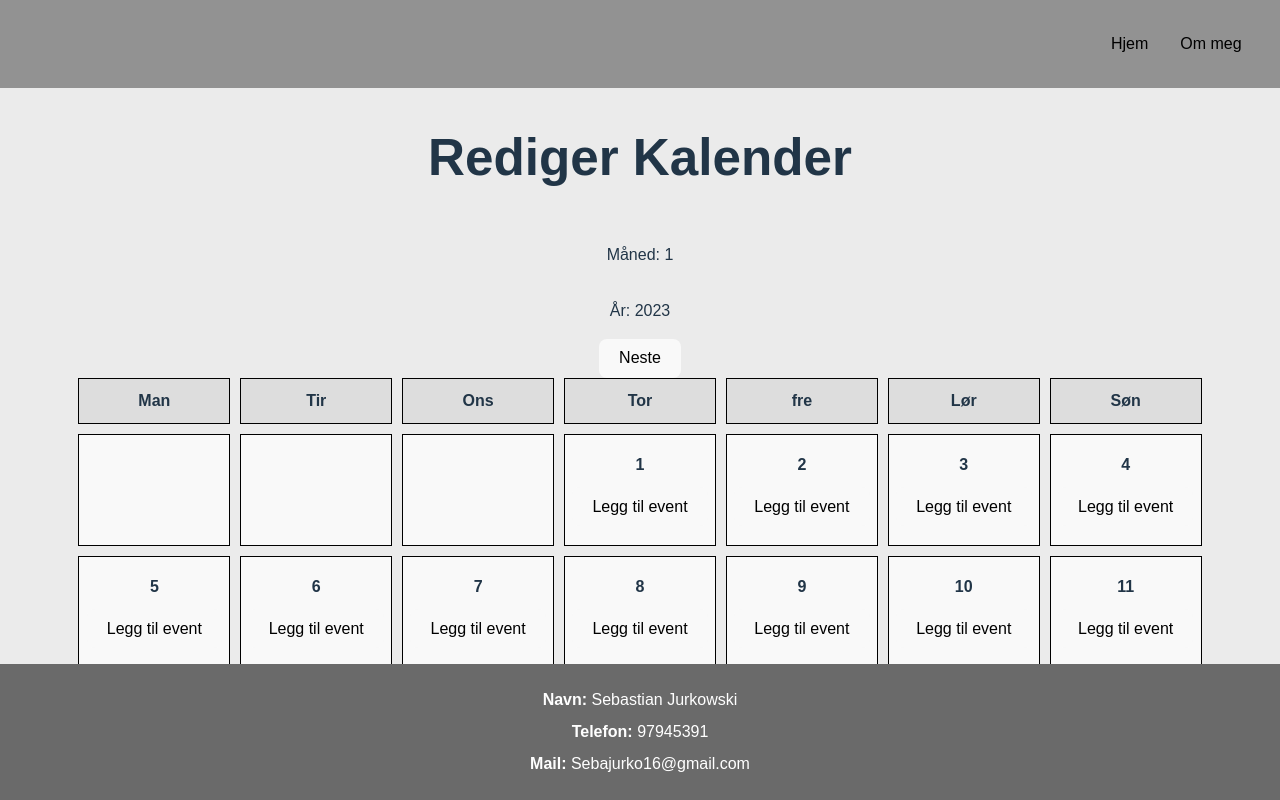
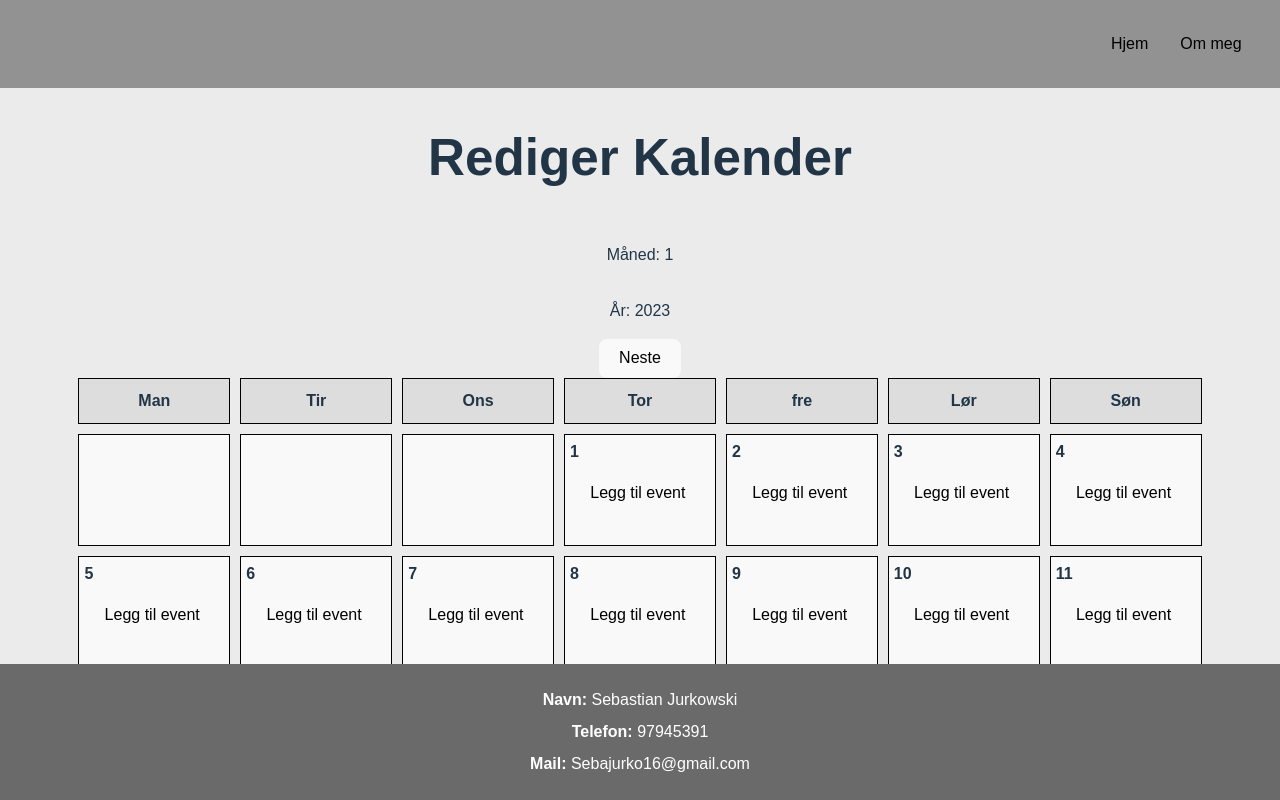
Before and after one commit to Sebjur733/kalender, a React (Vite) app in the folder reactApp/: page /rediger-kalender in a window 1280 px wide. Built offline with nearby package versions, Linux system fonts and the light colour scheme.

Commit message:
Fikset litt på design

```diff
--- a/reactApp/src/SeKalender.css
+++ b/reactApp/src/SeKalender.css
@@ -5,7 +5,7 @@
     padding: 1em;
     position: fixed;
     top: 10%;
-    bottom: 100px;
+    bottom: 150px;
     left: 0;
     width: 100%;
     display: flex;
@@ -47,33 +47,53 @@ h1 {
 .calendar-day {
     border: 1px solid #000000;
     padding: 5px;
-    text-align: center;
+    text-align: left; /* Justere til venstre */
     background-color: #f9f9f9;
     display: flex;
     flex-direction: column;
-    align-items: center;
-    justify-content: center;
+    align-items: flex-start; /* Justere til venstre */
+    justify-content: flex-start;
     font-size: 16px;
     min-height: 100px; /* Sikre nok høyde for innhold */
+
+}
+
+/* Container for eventer inne i kalenderdagen */
+.event-container {
+    display: flex; /* Legg til flexbox for horisontal visning */
+    flex-wrap: wrap; /* Tillat bryting til ny linje om nødvendig */
+    gap: 5px; /* Litt avstand mellom eventer */
+    width: 100%; /* Full bredde av kalenderdagen */
 }
 
 /* Nummer på dagen stil */
 .day-number {
     font-weight: bold;
     margin-bottom: 5px;
+    align-self: flex-start; /* Justere til venstre */
 }
 
 /* Eventer som tekst i dagene */
 .event-text {
     background-color: #e3f2fd;
-    color: #0d47a1;
-    padding: 5px;
-    margin-top: 5px;
+    color: #a10404;
+    padding: 1px;
     border-radius: 4px;
     text-align: left;
-    width: 100%;
+    width: auto; /* Tilpass bredde til innholdet */
     box-sizing: border-box;
     font-size: 14px; /* Juster fontstørrelse om nødvendig */
+    margin-top: 0; /* Fjern margin-top */
+    display: inline-block; /* Vise horisontalt */
+}
+
+/* Legg til et komma etter hver event, unntatt den siste */
+.event-text::after {
+    content: ','; /* Legg til et komma etter teksten */
+}
+
+.event-text:last-child::after {
+    content: ''; /* Fjern kommaet etter den siste eventen */
 }
 
 /* Spesifikke stiler for PDF-utskrift */
--- a/reactApp/src/SeKalender.jsx
+++ b/reactApp/src/SeKalender.jsx
@@ -53,13 +53,15 @@ const SeKalender = () => {
             days.push(
                 <div key={day} className="calendar-day">
     <div className="day-number">{day}</div>
-                    {/* Vis eventer som er lagret for denne dagen */}
+    <div className="event-container">
         {events[day] && events[day].map((event, index) => (
             <div key={index} className="event-text">
                 {event.title}
             </div>
         ))}
     </div>
+</div>
+
             );
         }
 
```
Lines whose indentation alone changed are shown as unchanged.
